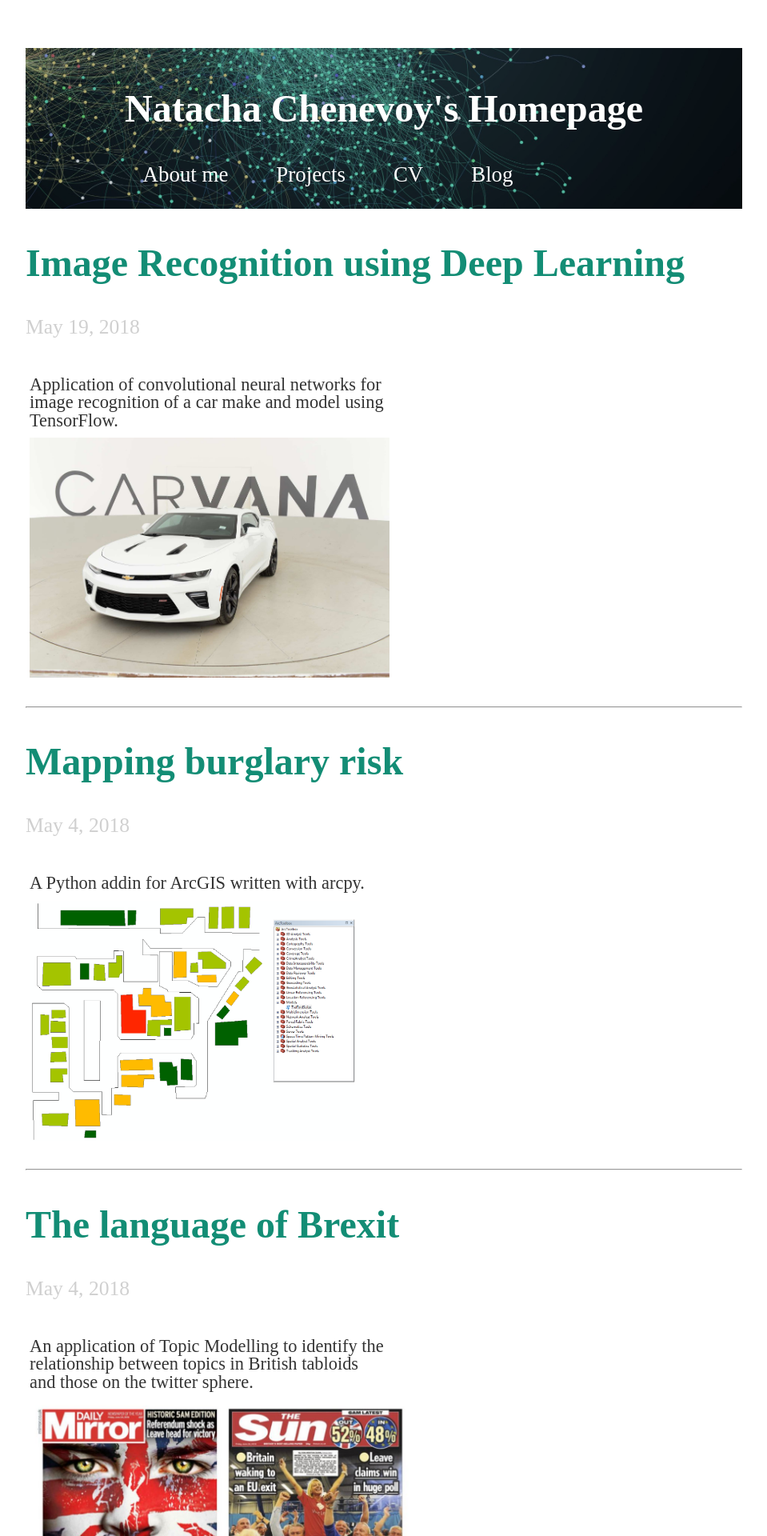
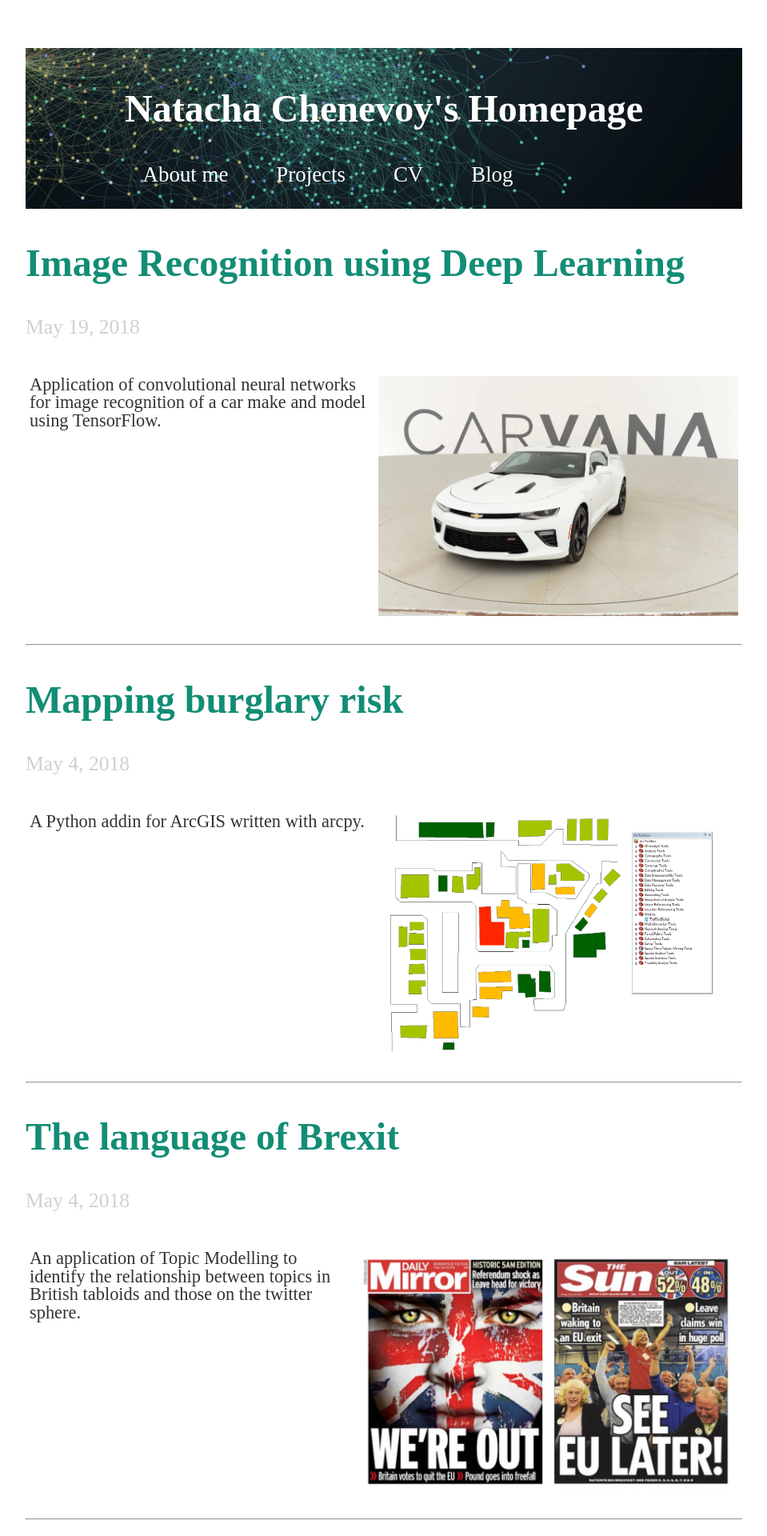
Before and after one commit to mednche/mednche.github.io, a Jekyll site: the page built from projects.html, in a window 1280 px wide. Shown: the top 1920 px of the page at 80% size, without its empty margins (160-1119 px from the left). Built offline with Jekyll 4.4.1, drawn with Linux system fonts in a browser that asks for light colours.

Commit message:
Update main.css

```diff
--- a/css/main.css
+++ b/css/main.css
@@ -55,21 +55,13 @@
     font-size: 1.4em;
     line-height: 1em;
     color: #333;
+    display: flex;
 }
 
 .column {
-  float: left;
-  width: 50%;
+  flex: 50%;
   padding: 5px;
 }
-
-/* Clear floats after image containers */
-.excerpt::after {
-  content: "";
-  clear: both;
-  display: table;
-}
-
 
 
 .post-teaser p {
```
